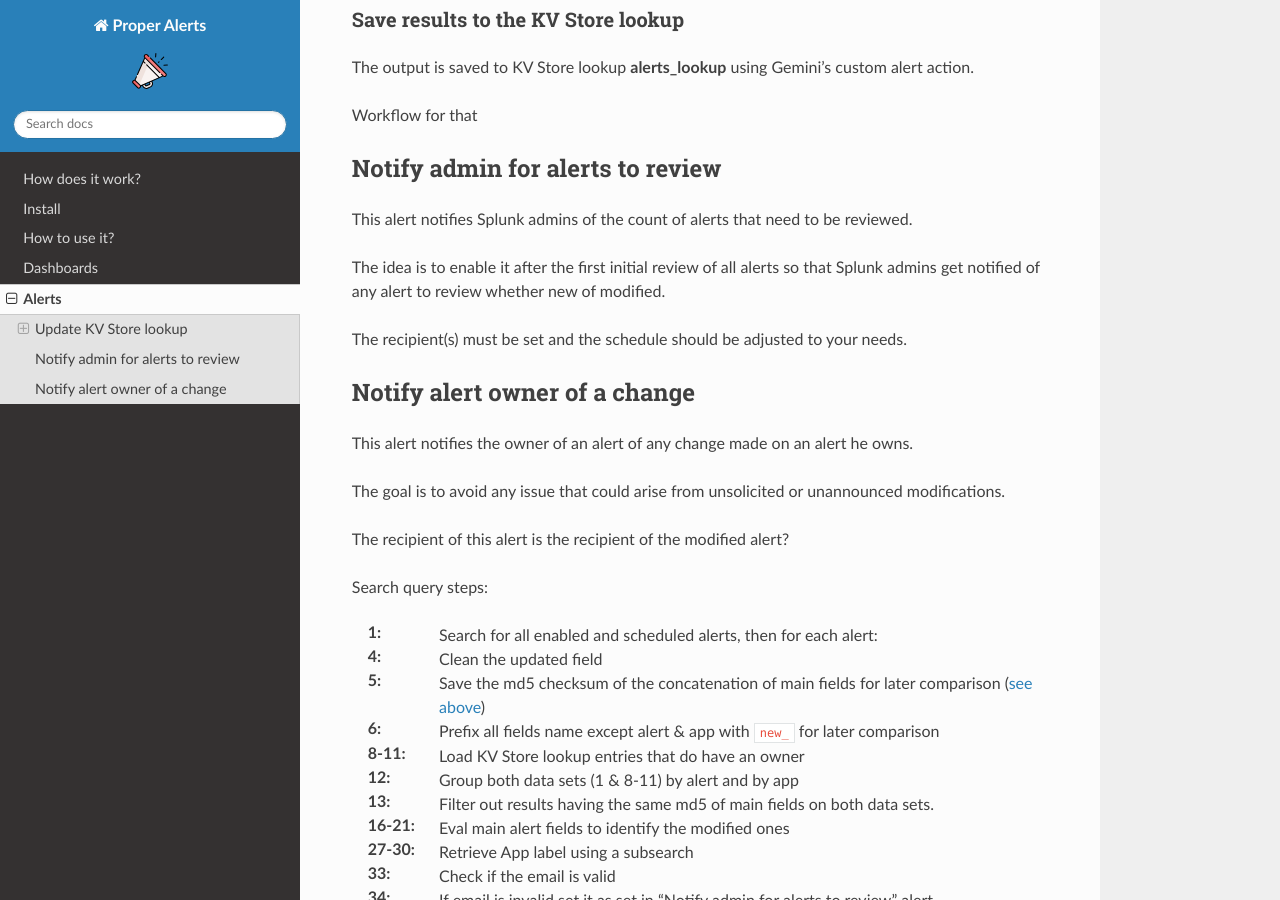
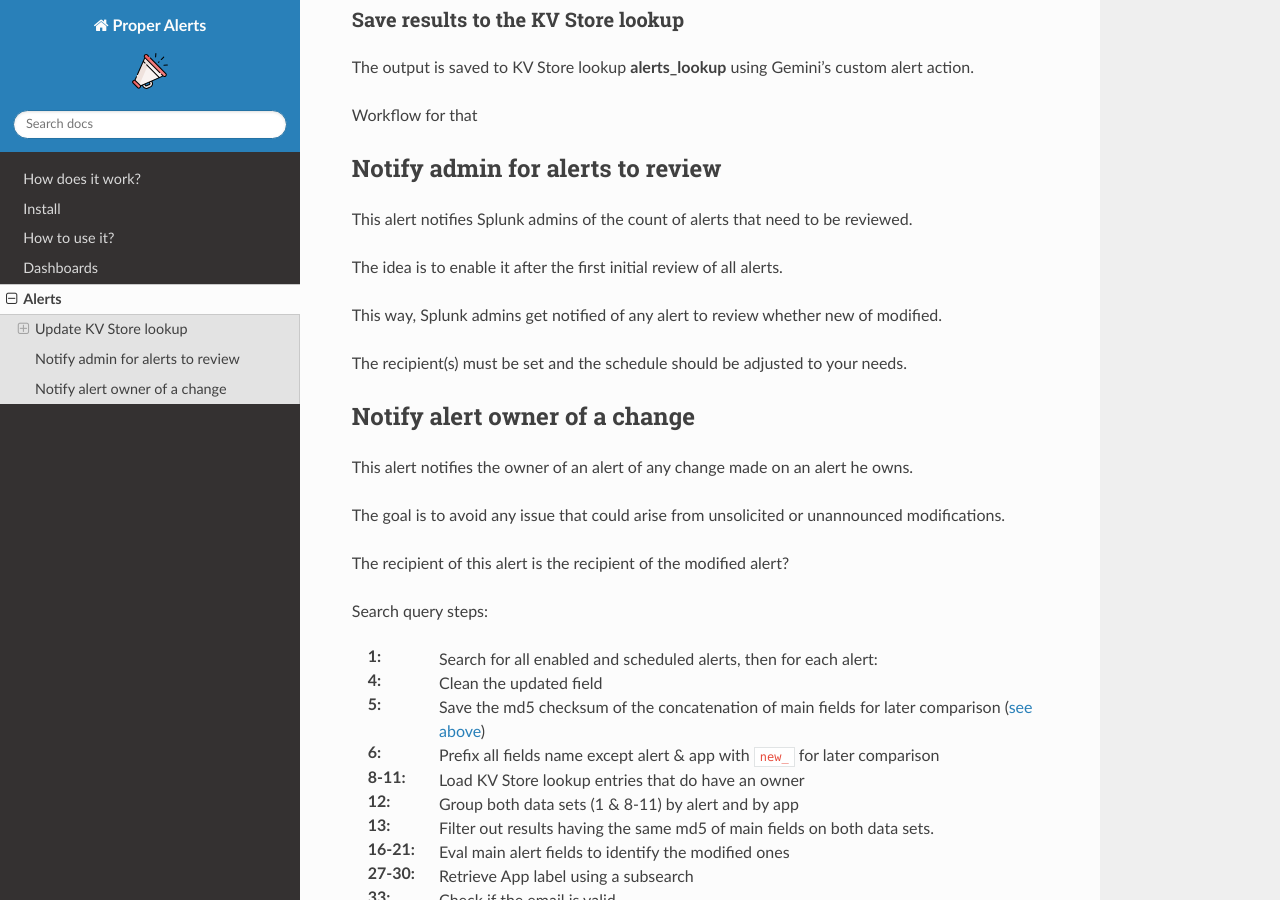
Before and after one commit to a-l-h/splunk-app-proper-alerts, a Sphinx documentation site: the page built from doc/alerts.rst, in a window 1280 px wide and 900 px high, scrolled down 1645 px. Built offline with Sphinx 7.4.7 and the Read the Docs theme 2.0.0, drawn with Linux system fonts in a browser that asks for light colours.

Commit message:
Update alerts.rst

```diff
--- a/doc/alerts.rst
+++ b/doc/alerts.rst
@@ -83,7 +83,9 @@ Notify admin for alerts to review
 
 This alert notifies Splunk admins of the count of alerts that need to be reviewed.
 
-The idea is to enable it after the first initial review of all alerts so that Splunk admins get notified of any alert to review whether new of modified.
+The idea is to enable it after the first initial review of all alerts.
+
+This way, Splunk admins get notified of any alert to review whether new of modified.
 
 The recipient(s) must be set and the schedule should be adjusted to your needs.
 
```
